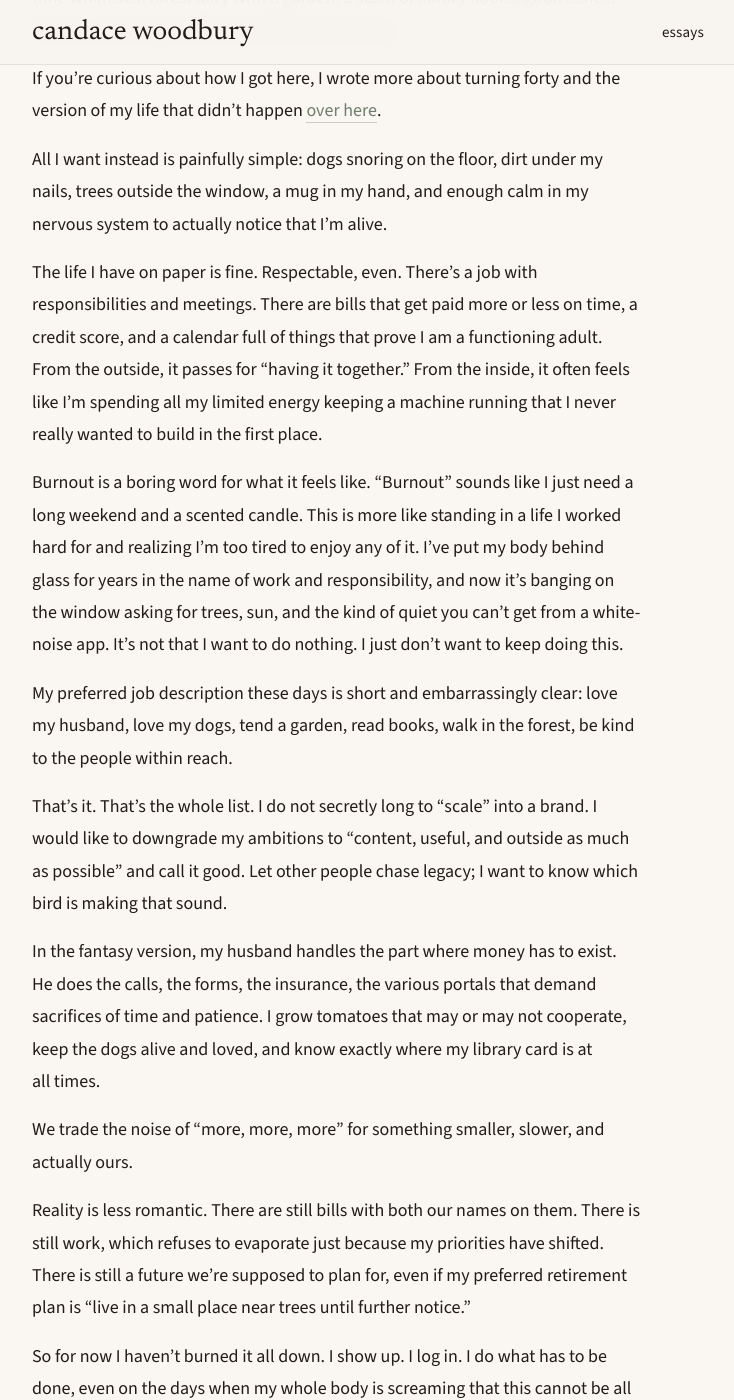
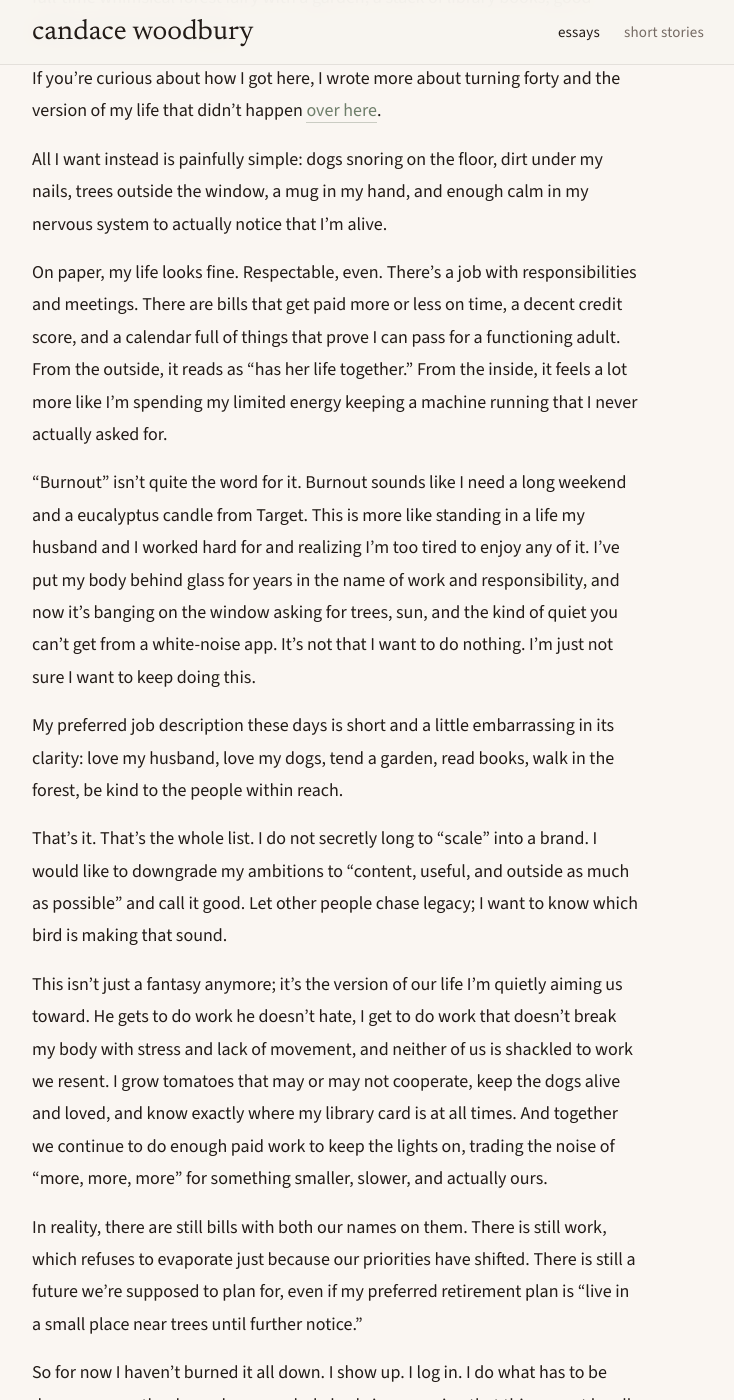
Before and after one commit to candacemonster/candace-woodbury, a Jekyll site: the page built from _posts/2026-05-17-quitting-adulthood-full-time-whimsical-forest-fairy.md, in a window 1280 px wide and 1400 px high, scrolled down 354 px. Shown: the whole window, without its empty margins (272-1006 px from the left). Built offline with Jekyll 4.4.1, drawn with Linux system fonts in a browser that asks for light colours; some of the changed text lies outside the part shown.

Commit message:
post updates

```diff
--- a/_config.yml
+++ b/_config.yml
@@ -21,6 +21,8 @@ plugins:
 navigation:
   - title: essays
     url: /essays/
+  - title: short stories
+    url: /short-stories/
 
 exclude:
   - Gemfile
--- a/_posts/2026-05-17-quitting-adulthood-full-time-whimsical-forest-fairy.md
+++ b/_posts/2026-05-17-quitting-adulthood-full-time-whimsical-forest-fairy.md
@@ -2,37 +2,34 @@
 layout: post
 title: "on quitting adulthood to be a full-time whimsical forest fairy"
 date: 2026-05-17
-category: essays
+categories: [essays]
 affiliates: false
 ---
 
-
-I would like to formally resign from adulthood and take up my true vocation: full-time whimsical forest fairy with a garden, a stack of library books, good coffee, and too many dogs, fully funded by my husband.
+I would like to formally resign from adulthood and take up my true vocation: full‑time whimsical forest fairy with a garden, a stack of library books, good coffee, and too many dogs.
 
 If you’re curious about how I got here, I wrote more about turning forty and the version of my life that didn’t happen [over here](https://candacewoodbury.com/essays/2026/05/06/this-is-fourty/).
 
 All I want instead is painfully simple: dogs snoring on the floor, dirt under my nails, trees outside the window, a mug in my hand, and enough calm in my nervous system to actually notice that I’m alive.
 
-The life I have on paper is fine. Respectable, even. There’s a job with responsibilities and meetings. There are bills that get paid more or less on time, a credit score, and a calendar full of things that prove I am a functioning adult. From the outside, it passes for “having it together.” From the inside, it often feels like I’m spending all my limited energy keeping a machine running that I never really wanted to build in the first place.
+On paper, my life looks fine. Respectable, even. There’s a job with responsibilities and meetings. There are bills that get paid more or less on time, a decent credit score, and a calendar full of things that prove I can pass for a functioning adult. From the outside, it reads as “has her life together.” From the inside, it feels a lot more like I’m spending my limited energy keeping a machine running that I never actually asked for.
 
-Burnout is a boring word for what it feels like. “Burnout” sounds like I just need a long weekend and a scented candle. This is more like standing in a life I worked hard for and realizing I’m too tired to enjoy any of it. I’ve put my body behind glass for years in the name of work and responsibility, and now it’s banging on the window asking for trees, sun, and the kind of quiet you can’t get from a white-noise app. It’s not that I want to do nothing. I just don’t want to keep doing this.
+“Burnout” isn’t quite the word for it. Burnout sounds like I need a long weekend and a eucalyptus candle from Target. This is more like standing in a life my husband and I worked hard for and realizing I’m too tired to enjoy any of it. I’ve put my body behind glass for years in the name of work and responsibility, and now it’s banging on the window asking for trees, sun, and the kind of quiet you can’t get from a white‑noise app. It’s not that I want to do nothing. I’m just not sure I want to keep doing this.
 
-My preferred job description these days is short and embarrassingly clear: love my husband, love my dogs, tend a garden, read books, walk in the forest, be kind to the people within reach.
+My preferred job description these days is short and a little embarrassing in its clarity: love my husband, love my dogs, tend a garden, read books, walk in the forest, be kind to the people within reach.
 
 That’s it. That’s the whole list. I do not secretly long to “scale” into a brand. I would like to downgrade my ambitions to “content, useful, and outside as much as possible” and call it good. Let other people chase legacy; I want to know which bird is making that sound.
 
-In the fantasy version, my husband handles the part where money has to exist. He does the calls, the forms, the insurance, the various portals that demand sacrifices of time and patience. I grow tomatoes that may or may not cooperate, keep the dogs alive and loved, and know exactly where my library card is at all times.
+This isn’t just a fantasy anymore; it’s the version of our life I’m quietly aiming us toward. He gets to do work he doesn’t hate, I get to do work that doesn’t break my body with stress and lack of movement, and neither of us is shackled to work we resent. I grow tomatoes that may or may not cooperate, keep the dogs alive and loved, and know exactly where my library card is at all times. And together we continue to do enough paid work to keep the lights on, trading the noise of “more, more, more” for something smaller, slower, and actually ours.
 
-We trade the noise of “more, more, more” for something smaller, slower, and actually ours.
+In reality, there are still bills with both our names on them. There is still work, which refuses to evaporate just because our priorities have shifted. There is still a future we’re supposed to plan for, even if my preferred retirement plan is “live in a small place near trees until further notice.”
 
-Reality is less romantic. There are still bills with both our names on them. There is still work, which refuses to evaporate just because my priorities have shifted. There is still a future we’re supposed to plan for, even if my preferred retirement plan is “live in a small place near trees until further notice."
+So for now I haven’t burned it all down. I show up. I log in. I do what has to be done, even on the days when my whole body is screaming that this cannot be all there is. He shows up too, and we keep trying to make sure the life we’re paying for is one we actually want to be in.
 
-So for now I haven’t burned it all down. I show up. I log in. I do what has to be done, even on the days when my whole body is screaming that this cannot be all there is.
+What I can do is start tilting the balance. Take my coffee outside instead of drinking it hunched over a screen. Put my hands in actual dirt as often as my body allows. Let the dogs pull me toward the nearest patch of green and treat it like a standing appointment instead of a treat.
 
-What I can do is start tilting the balance. Take my coffee outside instead of drinking it hunched over a screen. Put my hands in actual dirt as often as my body allows. Let the dogs pull me toward the nearest patch of green and pretend that’s a non-negotiable appointment.
+Say no to one more thing that looks good on paper but costs me hours I don’t get back.
 
-Say no to one more thing that looks good on paper but costs me hours I can’t get back.
+Remember that wanting a small, gentle, woods‑adjacent life is not a failure of imagination; it’s a perfectly reasonable response to a world that keeps trying to convince us that exhaustion is a love language.
 
-Remember that wanting a small, gentle, woods-adjacent life is not a failure of imagination; it’s a perfectly reasonable response to a world that keeps insisting we should be exhausted and grateful at the same time.
-
-I don’t know how long I have, and I don’t get the version of life where my body never complains. What I can have, if I’m brave and stubborn enough, is this: dogs, garden, forest, books, coffee, and a life that feels, if nothing else, like it at least belongs to me.
+I don’t know how long I have, and I don’t get the version of life where my body never complains. What we can have, if we’re careful and stubborn enough, is this: dogs, garden, forest, books, coffee, bills that still get paid, and a life that feels, if nothing else, like it at least belongs to us.
```
Also changed, not shown: _drafts/draft-post-essays-tempate.md (added, +18 -0 lines), _drafts/draft-post-short-stories-template.md (added, +11 -0 lines), _drafts/draft-post-tempate.md (deleted, +0 -23 lines), _drafts/may-10-short-story.md (deleted, +0 -17 lines), _posts/2026-05-06-this-is-fourty.md (+4 -8 lines).
